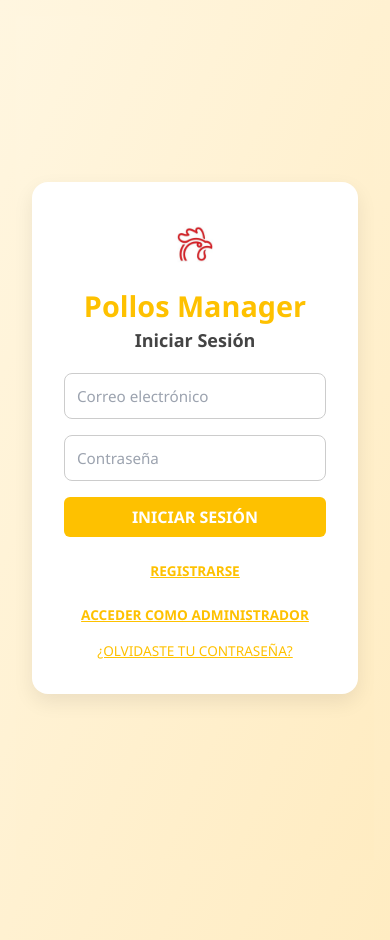
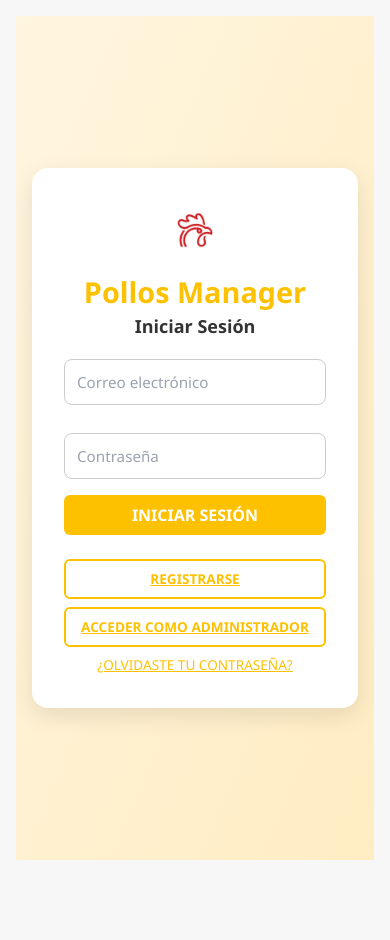
Before and after one commit to geovanni143/pollos-manager, a React (Create React App) app in the folder frontend/: page /login in a window 390 px wide. Built offline with nearby package versions, Linux system fonts and the light colour scheme.

Commit message:
Estilo responsivo moderno aplicado al login

```diff
--- a/frontend/src/pages/Login.css
+++ b/frontend/src/pages/Login.css
@@ -1,21 +1,47 @@
-/* Fondo general degradado */
+/* Fondo general */
 body {
     margin: 0;
     font-family: 'Segoe UI', sans-serif;
-    background: linear-gradient(to bottom right, #FFF6E0, #FFECC2);
+    background: #f7f7f7;
   }
 
-  /* Personaliza clase que ya existe en Tailwind */
+  /* Fondo degradado + espacio lateral para el bloque verde */
   .min-h-screen {
-    background: linear-gradient(to bottom right, #FFF6E0, #FFECC2) !important;
+    background: linear-gradient(to bottom right, #FFF6E0, #FFECC2);
+    min-height: 100vh;
+    display: flex;
+    justify-content: center;
+    align-items: center;
+    position: relative;
+    padding: 2rem;
+    overflow: hidden;
   }
 
-  /* Tarjeta blanca */
+  /* SIMULACIÓN de columna verde con pseudoelemento */
+  .min-h-screen::before {
+    content: "";
+    position: absolute;
+    right: 0;
+    top: 0;
+    width: 50%;
+    height: 100%;
+    background: #FEC100;
+    border-top-left-radius: 100px;
+    border-bottom-left-radius: 100px;
+    z-index: 0;
+  }
+
+  /* La tarjeta debe quedar sobre el fondo */
   .bg-white {
-    background-color: #fff !important;
-    box-shadow: 0 8px 20px rgba(0, 0, 0, 0.08) !important;
-    border-radius: 1rem !important;
-    padding: 2rem !important;
+    background-color: white !important;
+    border-radius: 1rem;
+    box-shadow: 0 8px 25px rgba(0, 0, 0, 0.1);
+    max-width: 420px;
+    width: 100%;
+    padding: 2rem;
+    text-align: center;
+    z-index: 1;
+    position: relative;
   }
 
   /* Logo */
@@ -25,27 +51,31 @@ body {
     margin-bottom: 1rem;
   }
 
-  /* Título Pollos Manager */
+  /* Título principal */
   .text-yellow-500 {
     color: #FEC100 !important;
-    font-weight: 800 !important;
-    font-size: 1.8rem !important;
+    font-size: 1.8rem;
+    font-weight: 800;
+    margin-bottom: 0.2rem;
   }
 
   /* Subtítulo */
   .text-lg {
-    color: #444 !important;
-    font-weight: 600 !important;
-    margin-bottom: 1.2rem !important;
+    color: #333 !important;
+    font-weight: 600;
+    margin-bottom: 1.2rem;
   }
 
-  /* Campos de entrada */
+  /* Inputs */
   input[type="email"],
   input[type="password"] {
-    border: 1px solid #ccc !important;
-    padding: 0.75rem !important;
-    border-radius: 0.5rem !important;
-    font-size: 0.95rem !important;
+    width: 100%;
+    padding: 0.75rem;
+    border: 1px solid #ccc;
+    border-radius: 0.5rem;
+    font-size: 0.95rem;
+    margin-bottom: 0.75rem;
+    box-sizing: border-box;
   }
 
   /* Botón principal */
@@ -53,36 +83,53 @@ body {
     background-color: #FEC100 !important;
     color: white !important;
     font-weight: 700 !important;
-    transition: background 0.3s ease !important;
+    transition: background 0.3s ease;
   }
 
   .bg-yellow-400:hover {
     background-color: #FFD84C !important;
   }
 
-  /* Botones secundarios (registrarse, admin) */
+  /* Botones secundarios */
   .border-yellow-500 {
+    background-color: white !important;
     border: 2px solid #FEC100 !important;
     color: #FEC100 !important;
-    background: white !important;
     font-weight: 600 !important;
-    transition: background 0.3s ease !important;
+    margin-top: 0.5rem;
+    transition: background 0.3s ease;
   }
 
   .border-yellow-500:hover {
     background-color: #FFF4CC !important;
   }
 
-  /* Botón olvidar contraseña */
+  /* Enlace olvidar contraseña */
   .text-yellow-600 {
     color: #FEC100 !important;
-    font-size: 0.85rem !important;
+    font-size: 0.85rem;
+    text-decoration: underline !important;
     cursor: pointer;
-    text-decoration: underline !important;
-    background: none !important;
-    border: none !important;
+    border: none;
+    background: none;
   }
 
   .text-yellow-600:hover {
     color: #C28E00 !important;
   }
+
+  /* RESPONSIVE para móvil */
+  @media (max-width: 768px) {
+    .min-h-screen::before {
+      display: none;
+    }
+
+    .min-h-screen {
+      background: linear-gradient(to bottom right, #FFF6E0, #FFECC2);
+      padding: 1rem;
+    }
+
+    .bg-white {
+      max-width: 100%;
+    }
+  }
```
